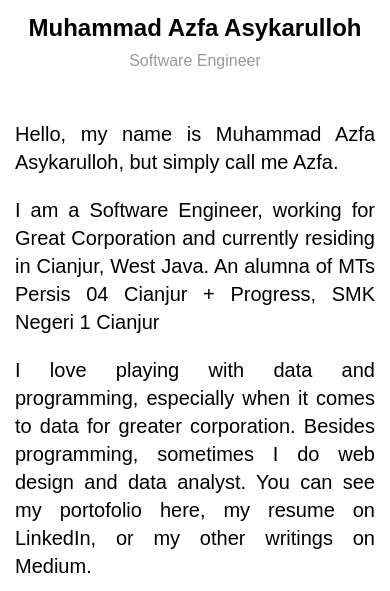
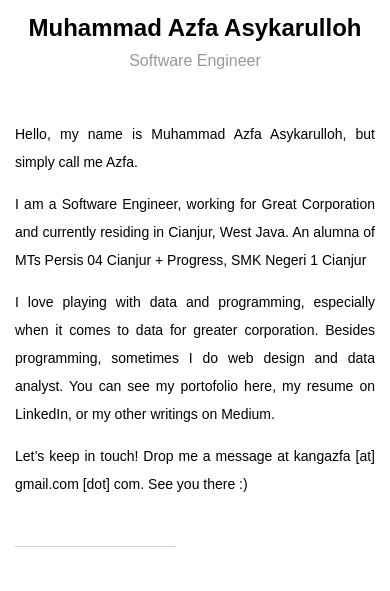
Before and after one commit to mazfaa/math-in-coding, a plain HTML site: page index.html in a window 390 px wide. Shown: the part 977-1568 px from the top of the page. Drawn offline with Linux system fonts and the light colour scheme.

Commit message:
fixing ui

```diff
--- a/style.css
+++ b/style.css
@@ -86,6 +86,11 @@ a:hover {
     width: 100%;
   }
 
+  .content .description p,
+  footer .copyright p {
+    font-size: 14px;
+  }
+
   .flex-container-row {
     margin: 5px 0;
   }
@@ -111,4 +116,8 @@ a:hover {
   button {
     font-size: 15px;
   }
+
+  input[value="cos"] {
+    width: 62px;
+  }
 }
```
